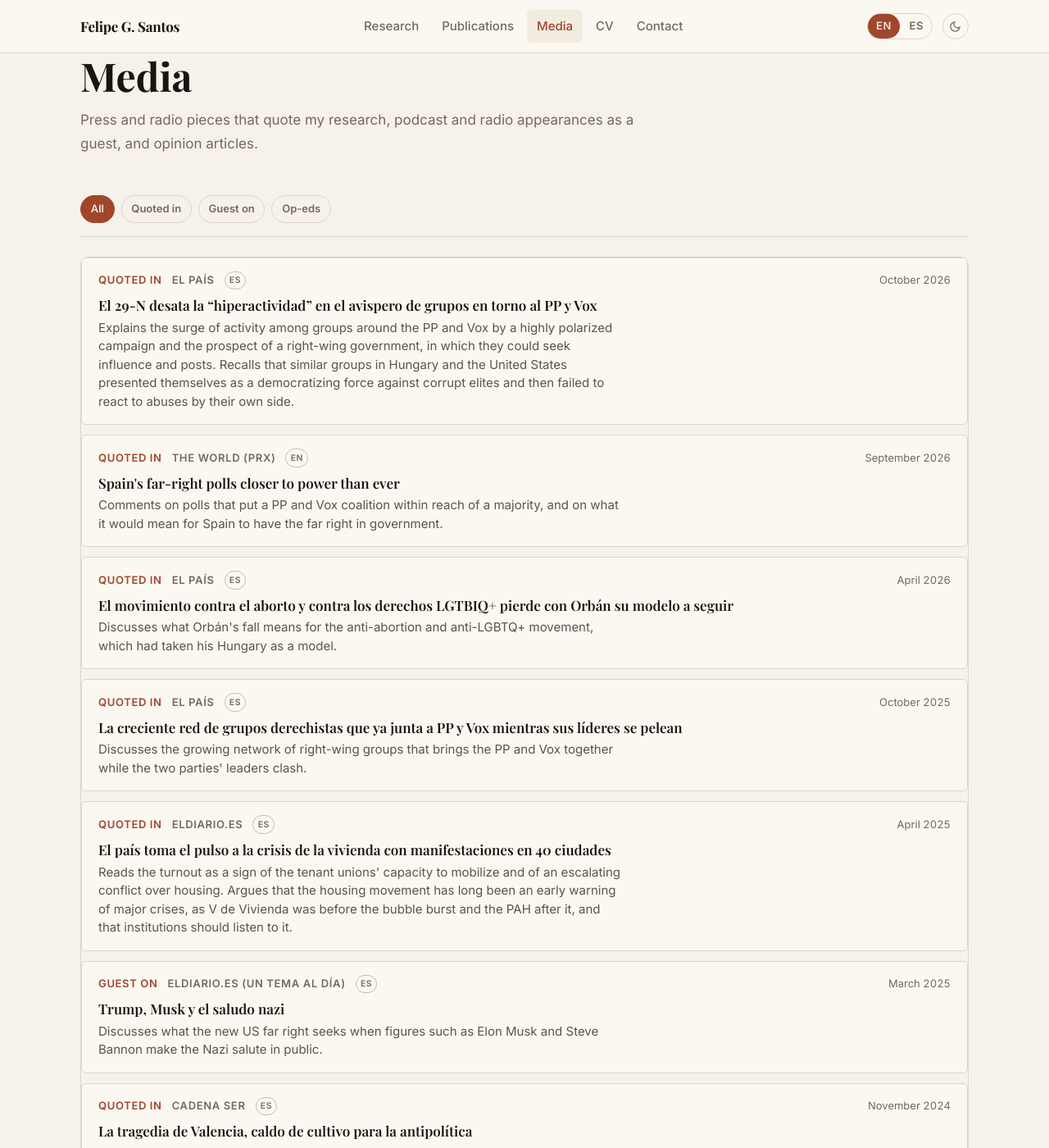
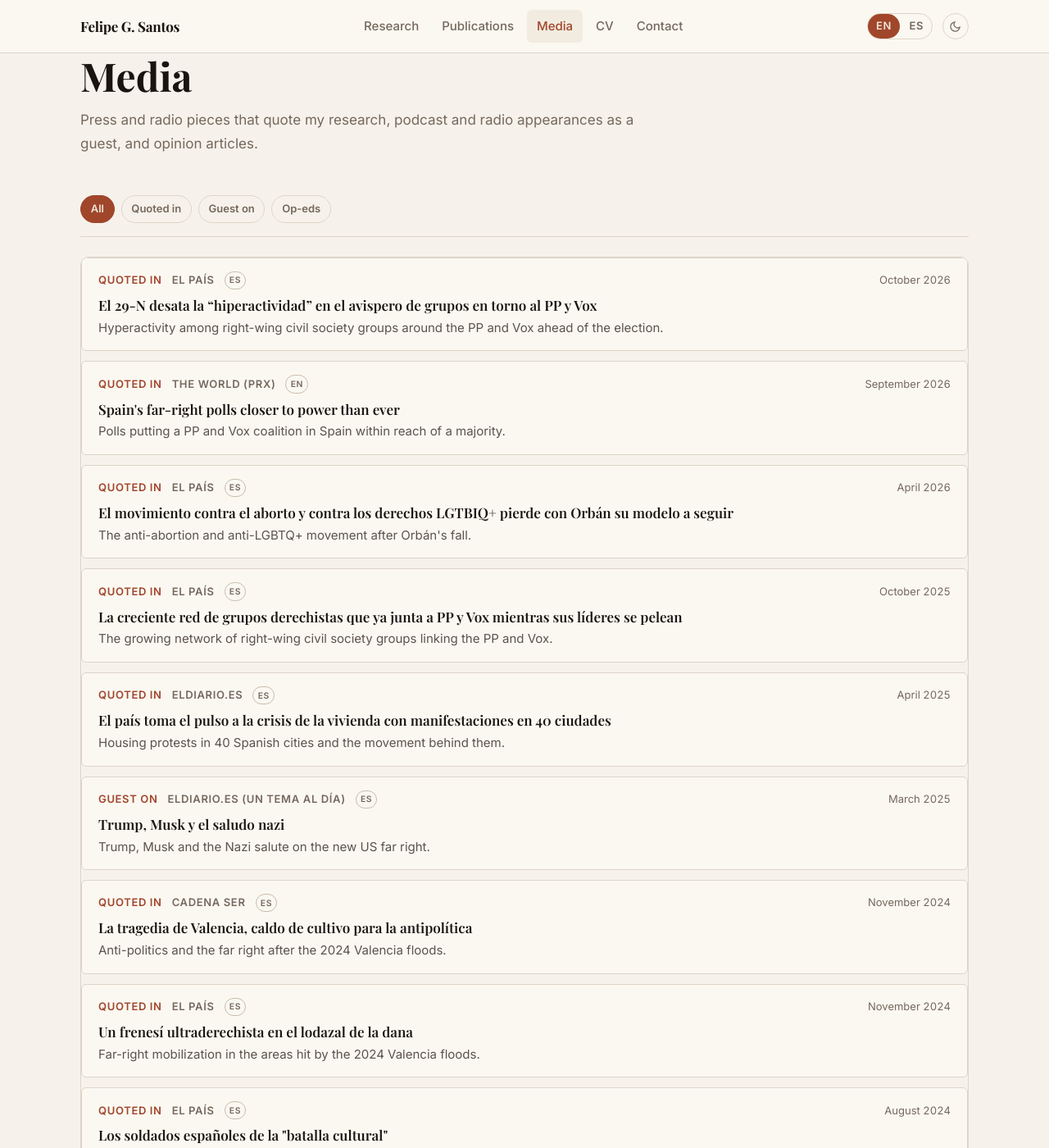
Before and after one commit to felipegsantos-web/felipegsantos.github.io, a Jekyll site: the page built from en/media/index.html, in a window 1280 px wide and 1400 px high. Shown: the whole window at 82% size. Built offline with Jekyll 4.4.1, drawn with Linux system fonts in a browser that asks for light colours; some of the changed text lies outside the part shown.

Commit message:
Media: one-line summaries on the topic of each piece, in both languages (#16)
Replace all 40 summaries with a one-line noun phrase on the topic of each
piece, let the summary span the card width, and make check_media.py require
exactly one sentence of at most 100 characters. Update the data comment and
README to match.

Co-authored-by: Claude <noreply@anthropic.com>

```diff
--- a/_data/media.yml
+++ b/_data/media.yml
@@ -1,7 +1,7 @@
 # Media coverage, newest first (the order shown on the site). Templates build everything from these fields.
 # `id`: unique slug. `outlet`, `date` (YYYY-MM-DD, or YYYY-MM when the day is not known), `role` (quoted | guest | oped; labels in i18n.yml).
 # `headline`: exactly as published, in the language of the piece (`language`: es | en); never translated.
-# `summary_en` / `summary_es`: one or two sentences on the piece and Felipe's part in it, verb first, no subject; every entry has both and the page shows the one in its own language. No dashes (scripts/check_media.py).
+# `summary_en` / `summary_es`: one line on the topic of the piece (not what Felipe argues), a noun phrase ending in a period, at most 100 characters; every entry has both and the page shows the one in its own language. No dashes (scripts/check_media.py).
 # `with`: op-eds only (`role: oped`); co-authors, used as authors in the JSON-LD and not shown on the page.
 # `url`: link to the piece.
 - id: 2026-el-pais-2
@@ -10,8 +10,8 @@
   role: quoted
   headline: El 29-N desata la “hiperactividad” en el avispero de grupos en torno al PP y Vox
   language: es
-  summary_en: Explains the surge of activity among groups around the PP and Vox by a highly polarized campaign and the prospect of a right-wing government, in which they could seek influence and posts. Recalls that similar groups in Hungary and the United States presented themselves as a democratizing force against corrupt elites and then failed to react to abuses by their own side.
-  summary_es: Explica la hiperactividad de los grupos en torno al PP y Vox por una campaña muy polarizada y por la perspectiva de un gobierno de derechas, en el que podrían buscar influencia y cargos. Recuerda que en Hungría y Estados Unidos grupos similares se presentaron como una fuerza democratizadora frente a élites corruptas y después no reaccionaron ante los abusos de los suyos.
+  summary_en: Hyperactivity among right-wing civil society groups around the PP and Vox ahead of the election.
+  summary_es: La hiperactividad de los grupos derechistas de la sociedad civil en torno al PP y Vox ante el 29-N.
   url: https://elpais.com/espana/elecciones-generales/2026-10-25/el-29-n-desata-la-hiperactividad-en-el-avispero-de-grupos-en-torno-al-pp-y-vox.html
 - id: 2026-the-world
   outlet: The World (PRX)
@@ -19,8 +19,8 @@
   role: quoted
   headline: Spain's far-right polls closer to power than ever
   language: en
-  summary_en: Comments on polls that put a PP and Vox coalition within reach of a majority, and on what it would mean for Spain to have the far right in government.
-  summary_es: Comenta las encuestas que sitúan al alcance de la mayoría una coalición de PP y Vox, y lo que supondría para España tener a la ultraderecha en el gobierno.
+  summary_en: Polls putting a PP and Vox coalition in Spain within reach of a majority.
+  summary_es: Las encuestas que sitúan al alcance una mayoría de PP y Vox.
   url: https://theworld.org/segments/2026/09/09/spains-far-right-polls-closer-to-power-than-ever
 - id: 2026-el-pais
   outlet: El País
@@ -28,8 +28,8 @@
   role: quoted
   headline: El movimiento contra el aborto y contra los derechos LGTBIQ+ pierde con Orbán su modelo a seguir
   language: es
-  summary_en: Discusses what Orbán's fall means for the anti-abortion and anti-LGBTQ+ movement, which had taken his Hungary as a model.
-  summary_es: Analiza lo que supone la caída de Orbán para el movimiento antiaborto y contra los derechos LGTBIQ+, que había tomado su Hungría como modelo.
+  summary_en: The anti-abortion and anti-LGBTQ+ movement after Orbán's fall.
+  summary_es: El movimiento antiaborto y contra los derechos LGTBIQ+ tras la caída de Orbán.
   url: https://elpais.com/espana/2026-04-15/el-movimiento-contra-el-aborto-y-contra-los-derechos-lgtbiq-pierde-con-orban-su-modelo-a-seguir.html
 - id: 2025-el-pais
   outlet: El País
@@ -37,8 +37,8 @@
   role: quoted
   headline: La creciente red de grupos derechistas que ya junta a PP y Vox mientras sus líderes se pelean
   language: es
-  summary_en: Discusses the growing network of right-wing groups that brings the PP and Vox together while the two parties' leaders clash.
-  summary_es: Analiza la creciente red de grupos derechistas que reúne a PP y Vox mientras sus líderes se enfrentan.
+  summary_en: The growing network of right-wing civil society groups linking the PP and Vox.
+  summary_es: La creciente red de grupos derechistas de la sociedad civil que une a PP y Vox.
   url: https://elpais.com/espana/2025-10-11/la-creciente-red-de-grupos-derechistas-que-ya-junta-a-pp-y-vox-mientras-sus-lideres-discuten.html
 - id: 2025-eldiario-es
   outlet: elDiario.es
@@ -46,8 +46,8 @@
   role: quoted
   headline: El país toma el pulso a la crisis de la vivienda con manifestaciones en 40 ciudades
   language: es
-  summary_en: Reads the turnout as a sign of the tenant unions' capacity to mobilize and of an escalating conflict over housing. Argues that the housing movement has long been an early warning of major crises, as V de Vivienda was before the bubble burst and the PAH after it, and that institutions should listen to it.
-  summary_es: Interpreta la participación como una muestra de la capacidad de movilización de los sindicatos de inquilinos y de una escalada del conflicto por la vivienda. Sostiene que el movimiento por la vivienda ha sido siempre una alarma ante grandes crisis, como V de Vivienda antes del estallido de la burbuja y la PAH después, y que las instituciones deberían escucharlo.
+  summary_en: Housing protests in 40 Spanish cities and the movement behind them.
+  summary_es: Las manifestaciones por la vivienda en 40 ciudades y el movimiento que las convoca.
   url: https://www.eldiario.es/economia/pais-toma-pulso-crisis-vivienda-manifestaciones-40-ciudades_1_12192609.html
 - id: 2025-eldiario-es-2
   outlet: elDiario.es (Un tema al día)
@@ -55,8 +55,8 @@
   role: guest
   headline: Trump, Musk y el saludo nazi
   language: es
-  summary_en: Discusses what the new US far right seeks when figures such as Elon Musk and Steve Bannon make the Nazi salute in public.
-  summary_es: Analiza qué busca la nueva ultraderecha estadounidense cuando figuras como Elon Musk y Steve Bannon hacen el saludo nazi en público.
+  summary_en: Trump, Musk and the Nazi salute on the new US far right.
+  summary_es: Trump, Musk y el saludo nazi en la nueva ultraderecha estadounidense.
   url: https://www.eldiario.es/blog/al-dia/podcast-trump-musk-saludo-nazi_132_12090902.html
 - id: 2024-cadena-ser
   outlet: Cadena SER
@@ -64,8 +64,8 @@
   role: quoted
   headline: La tragedia de Valencia, caldo de cultivo para la antipolítica
   language: es
-  summary_en: Discusses the anti-political sentiment that followed the 2024 Valencia floods and its links to the far right.
-  summary_es: Analiza el sentimiento antipolítico que siguió a la dana de Valencia de 2024 y su relación con la ultraderecha.
+  summary_en: Anti-politics and the far right after the 2024 Valencia floods.
+  summary_es: La antipolítica y la ultraderecha tras la dana de Valencia de 2024.
   url: https://cadenaser.com/nacional/2024/11/08/la-tragedia-de-valencia-caldo-de-cultivo-para-la-antipolitica-cadena-ser/
 - id: 2024-el-pais
   outlet: El País
@@ -73,8 +73,8 @@
   role: quoted
   headline: Un frenesí ultraderechista en el lodazal de la dana
   language: es
-  summary_en: Discusses the far-right mobilization in the areas hit by the 2024 Valencia floods.
-  summary_es: Analiza la movilización de la ultraderecha en las zonas afectadas por la dana de Valencia de 2024.
+  summary_en: Far-right mobilization in the areas hit by the 2024 Valencia floods.
+  summary_es: La movilización ultraderechista en las zonas arrasadas por la dana de 2024.
   url: https://elpais.com/espana/2024-11-05/un-frenesi-ultraderechista-en-el-lodazal-de-la-dana.html
 - id: 2024-el-pais-2
   outlet: El País
@@ -82,8 +82,8 @@
   role: quoted
   headline: Los soldados españoles de la "batalla cultural"
   language: es
-  summary_en: Discusses the civil society organizations that Vox has created to wage its culture war.
-  summary_es: Analiza las organizaciones de la sociedad civil creadas desde Vox para librar su batalla cultural.
+  summary_en: The civil society organizations Vox has created to wage its culture war.
+  summary_es: Las organizaciones creadas desde Vox para librar su batalla cultural.
   url: https://elpais.com/espana/2024-08-04/los-soldados-espanoles-de-la-batalla-cultural.html
 - id: 2024-el-pais-3
   outlet: El País
@@ -91,8 +91,8 @@
   role: quoted
   headline: Abascal se coloca el cordón sanitario que nunca le puso el PP
   language: es
-  summary_en: Discusses Vox's decision to join Patriots for Europe, which places it inside the European Parliament's cordon sanitaire.
-  summary_es: Analiza la decisión de Vox de unirse a Patriotas por Europa, que lo sitúa dentro del cordón sanitario del Parlamento Europeo.
+  summary_en: Vox joining Patriots for Europe and the cordon sanitaire that comes with it.
+  summary_es: La entrada de Vox en Patriotas por Europa y el cordón sanitario que conlleva.
   url: https://elpais.com/espana/2024-07-15/abascal-se-coloca-el-cordon-sanitario-que-nunca-le-puso-el-pp.html
 - id: 2023-eldiario-es
   outlet: elDiario.es (Un tema al día)
@@ -100,8 +100,8 @@
   role: guest
   headline: 'La nueva ultraderecha: del odio al judío al amor por Israel'
   language: es
-  summary_en: Discusses why parts of the European far right, heirs to movements with an antisemitic past, have become firm supporters of Israel.
-  summary_es: Analiza por qué parte de la ultraderecha europea, heredera de movimientos con un pasado antisemita, se ha convertido en firme defensora de Israel.
+  summary_en: The European far right's shift from antisemitism to support for Israel.
+  summary_es: El giro de la ultraderecha europea del antisemitismo al apoyo a Israel.
   url: https://www.eldiario.es/blog/al-dia/podcast-la-nueva-ultraderecha-del-odio-al-judio-al-amor-por-israel_132_10656184.html
 - id: 2023-eldiario-es-2
   outlet: elDiario.es (Un tema al día)
@@ -109,8 +109,8 @@
   role: guest
   headline: Vox, la ola internacional y el muro de papeletas
   language: es
-  summary_en: Discusses Vox's loss of votes and seats in the July 2023 general election and how its result fits the pattern of the far right in other European countries.
-  summary_es: Analiza la pérdida de votos y escaños de Vox en las elecciones generales de julio de 2023 y cómo encaja su resultado en la evolución de la ultraderecha en otros países europeos.
+  summary_en: Vox's setback in the 2023 general election and the far right across Europe.
+  summary_es: El retroceso de Vox en las elecciones generales de 2023 y la ultraderecha en Europa.
   url: https://www.eldiario.es/blog/al-dia/podcast-vox-la-ola-interncional-y-el-muro-de-papeletas_132_10413459.html
 - id: 2022-cadena-ser-2
   outlet: Cadena SER
@@ -118,8 +118,8 @@
   role: quoted
   headline: 'Los satélites de Vox: cómo la ultraderecha utiliza una red de asociaciones para aparentar apoyo social a sus postulados'
   language: es
-  summary_en: Discusses the network of associations that Vox uses to give the impression of social support for its positions.
-  summary_es: Analiza la red de asociaciones que usa Vox para aparentar apoyo social a sus posiciones.
+  summary_en: The network of civic associations Vox uses to project social support.
+  summary_es: La red de asociaciones cívicas que usa Vox para aparentar apoyo social.
   url: https://cadenaser.com/nacional/2022/11/29/los-satelites-de-vox-como-la-ultraderecha-utiliza-una-red-de-asociaciones-para-aparentar-apoyo-social-a-sus-postulados-cadena-ser/
 - id: 2022-cadena-ser
   outlet: Cadena SER
@@ -127,8 +127,8 @@
   role: quoted
   headline: Macarena Olona busca su hueco en la ultraderecha abanderando el movimiento antifeminista
   language: es
-  summary_en: Discusses how Macarena Olona, after leaving Vox, is trying to carve out her own place on the far right as a champion of the anti-feminist movement.
-  summary_es: Analiza cómo Macarena Olona, tras dejar Vox, intenta hacerse un sitio en la ultraderecha como abanderada del movimiento antifeminista.
+  summary_en: Macarena Olona and the anti-feminist movement on the Spanish far right.
+  summary_es: Macarena Olona y el movimiento antifeminista en la ultraderecha española.
   url: https://cadenaser.com/nacional/2022/11/04/macarena-olona-busca-su-hueco-en-la-ultraderecha-abanderando-el-movimiento-antigenero-cadena-ser/
 - id: 2022-carne-cruda
   outlet: Carne Cruda (elDiario.es)
@@ -136,8 +136,8 @@
   role: guest
   headline: 'Pinchazos: Qué os pasa, hombres'
   language: es
-  summary_en: "Discusses whether the backlash against women's rights is organized: what male supremacism is, where it comes from, and the men's associations that openly oppose laws on women's rights."
-  summary_es: "Analiza si la reacción contra los derechos de las mujeres está organizada: qué es el supremacismo masculino, de dónde surge y qué asociaciones de hombres se oponen abiertamente a las leyes de derechos de las mujeres."
+  summary_en: Male supremacism and the organized backlash against feminism.
+  summary_es: El supremacismo masculino y la reacción organizada contra el feminismo.
   url: https://www.eldiario.es/carnecruda/programas/pinchazos-pasa-hombres_132_9309200.html
 - id: 2022-eldiario-es
   outlet: elDiario.es (Un tema al día)
@@ -145,8 +145,8 @@
   role: guest
   headline: '707 millones de tentáculos: el lobby ultraconservador en Europa'
   language: es
-  summary_en: Discusses the network of ultraconservative foundations and organizations in Europe, funded from the United States, Russia and Latin America, and how far its influence reaches.
-  summary_es: Analiza la red de fundaciones y organizaciones ultraconservadoras en Europa, financiada desde Estados Unidos, Rusia y América Latina, y hasta dónde llega su influencia.
+  summary_en: The network of ultraconservative foundations in Europe and who funds it.
+  summary_es: La red de fundaciones ultraconservadoras en Europa y quién la financia.
   url: https://www.eldiario.es/blog/al-dia/podcast-707-millones-tentaculos-lobby-ultraconservador-europa_132_9169314.html
 - id: 2022-the-conversation
   outlet: The Conversation
@@ -156,8 +156,8 @@
   language: en
   with:
   - Dan Mercea
-  summary_en: Argues, with ProDem survey data, that the six-party coalition against Orbán lost many of its parties' earlier voters and that including the far-right Jobbik weakened its message. Concludes that progressive parties should look for partners whose voters share their values.
-  summary_es: Sostiene, con datos de encuesta del proyecto ProDem, que la coalición de seis partidos contra Orbán perdió a muchos de los votantes que antes tenían sus partidos y que incluir a Jobbik, de ultraderecha, debilitó su mensaje. Concluye que los partidos progresistas deben buscar socios cuyos votantes compartan sus valores.
+  summary_en: Orbán's 2022 victory and the opposition's alliance with the far-right Jobbik.
+  summary_es: La victoria de Orbán en 2022 y la alianza opositora con el ultraderechista Jobbik.
   url: https://theconversation.com/hungary-election-triumph-for-viktor-orban-is-a-warning-to-progressive-parties-seeking-a-marriage-of-convenience-with-the-far-right-180196
 - id: 2021-chatham-house
   outlet: Chatham House (Undercurrents)
@@ -165,8 +165,8 @@
   role: guest
   headline: 'Undercurrents: Europe''s far-right educational institutions'
   language: en
-  summary_en: Discusses research published in International Affairs on two far-right institutions of higher education, Hungary's National University of Public Service and the ISSEP in France and Spain, and how they seek to transform the international order rather than reject it.
-  summary_es: Analiza, a partir de un artículo publicado en International Affairs, dos instituciones de educación superior vinculadas a la ultraderecha, la Universidad Nacional de la Función Pública de Hungría y el ISSEP en Francia y España, y cómo aspiran a transformar el orden internacional en lugar de rechazarlo.
+  summary_en: Far-right educational institutions in Hungary, France and Spain.
+  summary_es: Las instituciones educativas de la ultraderecha en Hungría, Francia y España.
   url: https://www.chathamhouse.org/2021/10/undercurrents-europes-far-right-educational-institutions
 - id: 2020-the-guardian
   outlet: The Guardian
@@ -179,8 +179,8 @@
   - Austin Choi-Fitzpatrick
   - Jeremy Pressman
   - Jay Ulfelder
-  summary_en: Documents nearly 100 methods of nonviolent action (physical, online and hybrid) that people took up in the first weeks of the pandemic. Argues that the crisis is producing new tactics rather than making social movements obsolete.
-  summary_es: Documenta casi un centenar de métodos de acción no violenta (presenciales, online e híbridos) adoptados en las primeras semanas de la pandemia. Sostiene que la crisis está generando nuevas tácticas en lugar de dejar obsoletos a los movimientos sociales.
+  summary_en: The new forms of nonviolent action that emerged during the pandemic.
+  summary_es: Las nuevas formas de acción no violenta surgidas durante la pandemia.
   url: https://www.theguardian.com/commentisfree/2020/apr/20/the-global-pandemic-has-spawned-new-forms-of-activism-and-theyre-flourishing
 - id: 2020-agenda-publica
   outlet: Agenda Pública
@@ -190,6 +190,6 @@
   language: es
   with:
   - Olga Onuch
-  summary_en: Uses surveys in Argentina and Ukraine to show that many people remained willing to protest during the pandemic, and not only among the young. Warns that governments should not assume the health crisis gives them a free hand, and that civil rights must remain a priority.
-  summary_es: Con encuestas en Argentina y Ucrania, muestra que muchas personas seguían dispuestas a protestar durante la pandemia, y no solo entre los jóvenes. Advierte de que los gobiernos no deben dar por hecho que la crisis sanitaria les da carta blanca y de que los derechos civiles deben seguir siendo una prioridad.
+  summary_en: Willingness to protest during the pandemic in Argentina and Ukraine.
+  summary_es: La disposición a protestar durante la pandemia en Argentina y Ucrania.
   url: https://agendapublica.es/noticia/16967/volveremos-calles-disposicion-protestar-durante-pandemia
--- a/assets/css/components.css
+++ b/assets/css/components.css
@@ -336,7 +336,7 @@
   line-height:1.4;margin-bottom:var(--sp1)}
 .media-entry__title a{color:inherit;text-decoration:none}
 .media-entry__title a:hover{color:var(--teal);text-decoration:underline}
-.media-entry__summary{font-size:var(--tx-sm);color:var(--text-secondary);line-height:1.5;margin:0}
+.media-entry__summary{font-size:var(--tx-sm);color:var(--text-secondary);line-height:1.5;margin:0;max-width:unset}
 .media-list{display:flex;flex-direction:column;gap:var(--sp3)}
 
 /* Media format badges */
```
Also changed, not shown: scripts/check_media.py (+5 -3 lines), README.md.
